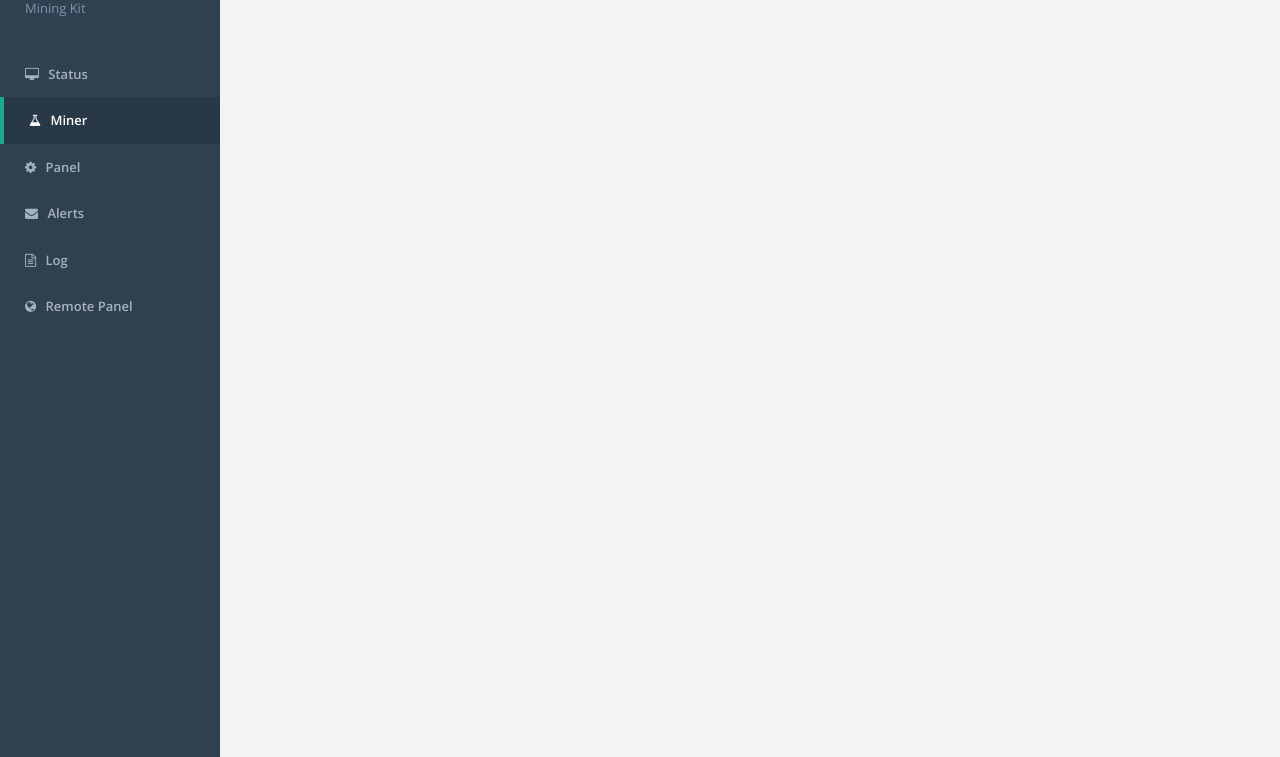
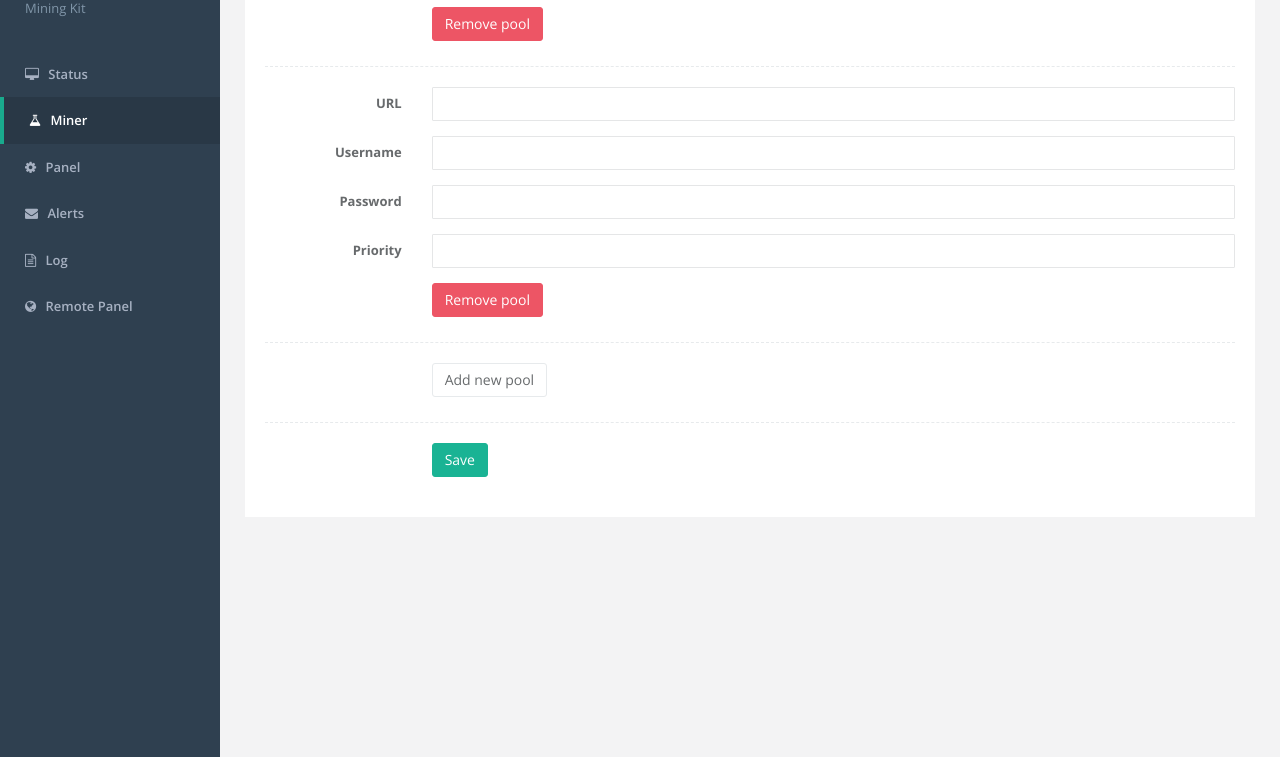
Before and after one commit to jameshilliard/miningkit, a Flask app: page /miner in a window 1280 px wide. Shown: the part 334-1091 px from the top of the page. Run offline with Flask 2, Linux system fonts and the light colour scheme; some libraries are stand-ins or nearby versions.

Commit message:
miner settings page

```diff
--- a/templates/miner.html
+++ b/templates/miner.html
@@ -1,5 +1,84 @@
 {% extends 'layouts/dashboard.html' %}
 
 {% block content %}
-<h1>Miner config will be here</h1>
+<div class="ibox float-e-margins">
+    <div class="ibox-title">
+        <h5>Pool Config</h5>
+    </div>
+    <div class="ibox-content">
+        <form role="form" class="form-horizontal">
+            <div class="form-group">
+                <label class="col-sm-2 control-label">URL</label>
+                <div class="col-sm-10">
+                    <input type="text" class="form-control" value="stratum+tcp://uk1.ghash.io:3333">
+                </div>
+            </div>
+            <div class="form-group">
+                <label class="col-sm-2 control-label">Username</label>
+                <div class="col-sm-10">
+                    <input type="text" class="form-control" value="kamillo.worker1">
+                </div>
+            </div>
+            <div class="form-group">
+                <label class="col-sm-2 control-label">Password</label>
+                <div class="col-sm-10">
+                    <input type="password" class="form-control" value="qwerty">
+                </div>
+            </div>
+            <div class="form-group">
+                <label class="col-sm-2 control-label">Priority</label>
+                <div class="col-sm-10">
+                    <input type="number" class="form-control" value="1">
+                </div>
+            </div>
+            <div class="form-group">
+                <div class="col-sm-10 col-sm-offset-2">
+                    <button class="btn btn-danger">Remove pool</button>
+                </div>
+            </div>
+            <div class="hr-line-dashed"></div>
+            <div class="form-group">
+                <label class="col-sm-2 control-label">URL</label>
+                <div class="col-sm-10">
+                    <input type="text" class="form-control">
+                </div>
+            </div>
+            <div class="form-group">
+                <label class="col-sm-2 control-label">Username</label>
+                <div class="col-sm-10">
+                    <input type="text" class="form-control">
+                </div>
+            </div>
+            <div class="form-group">
+                <label class="col-sm-2 control-label">Password</label>
+                <div class="col-sm-10">
+                    <input type="password" class="form-control">
+                </div>
+            </div>
+            <div class="form-group">
+                <label class="col-sm-2 control-label">Priority</label>
+                <div class="col-sm-10">
+                    <input type="number" class="form-control">
+                </div>
+            </div>
+            <div class="form-group">
+                <div class="col-sm-10 col-sm-offset-2">
+                    <button type="button" class="btn btn-danger">Remove pool</button>
+                </div>
+            </div>
+            <div class="hr-line-dashed"></div>
+            <div class="form-group">
+                <div class="col-sm-10 col-sm-offset-2">
+                    <button type="button" class="btn btn-white">Add new pool</button>
+                </div>
+            </div>
+            <div class="hr-line-dashed"></div>
+            <div class="form-group">
+                <div class="col-sm-10 col-sm-offset-2">
+                    <button type="button" class="btn btn-primary">Save</button>
+                </div>
+            </div>
+        </form>
+    </div>
+</div>
 {% endblock %}
```
